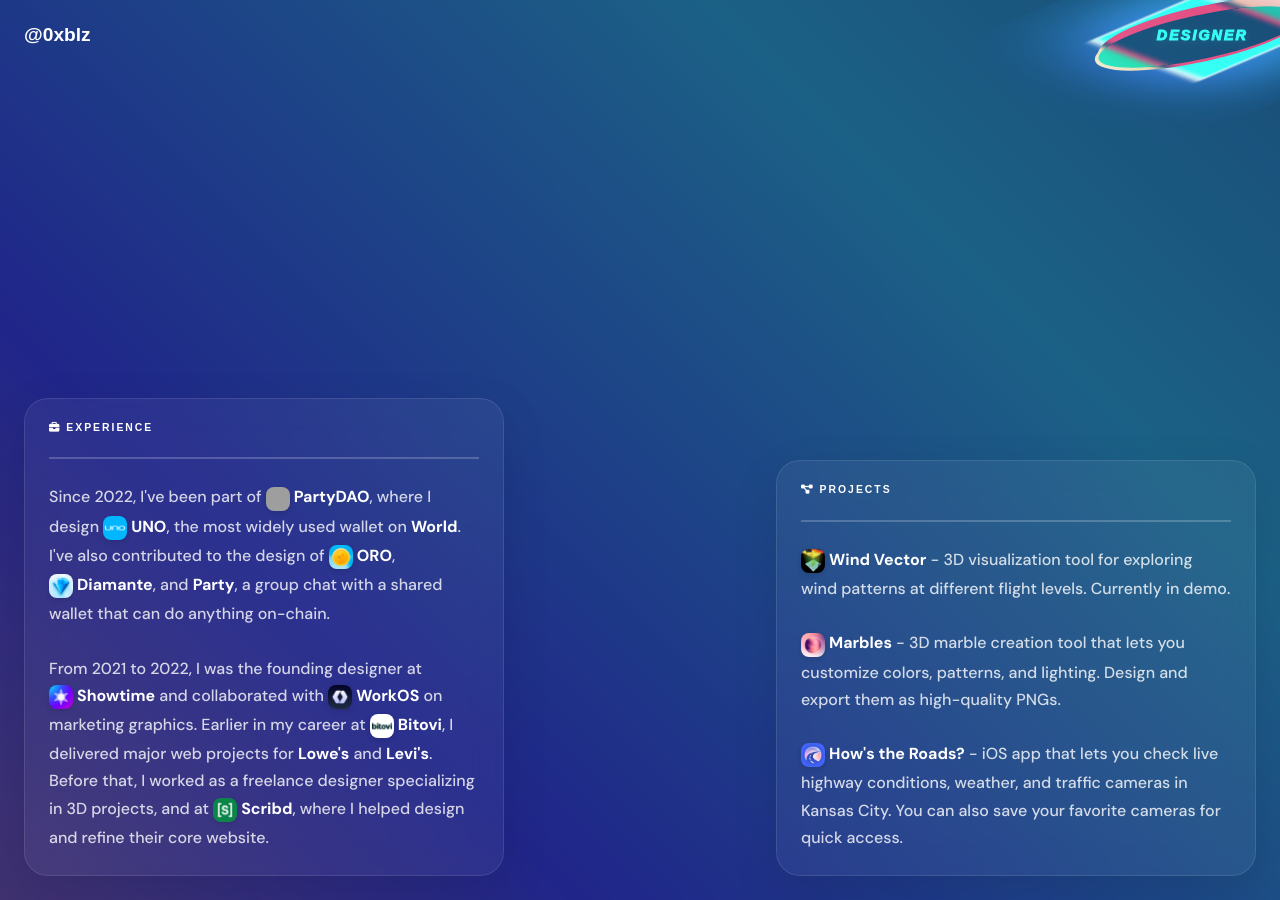
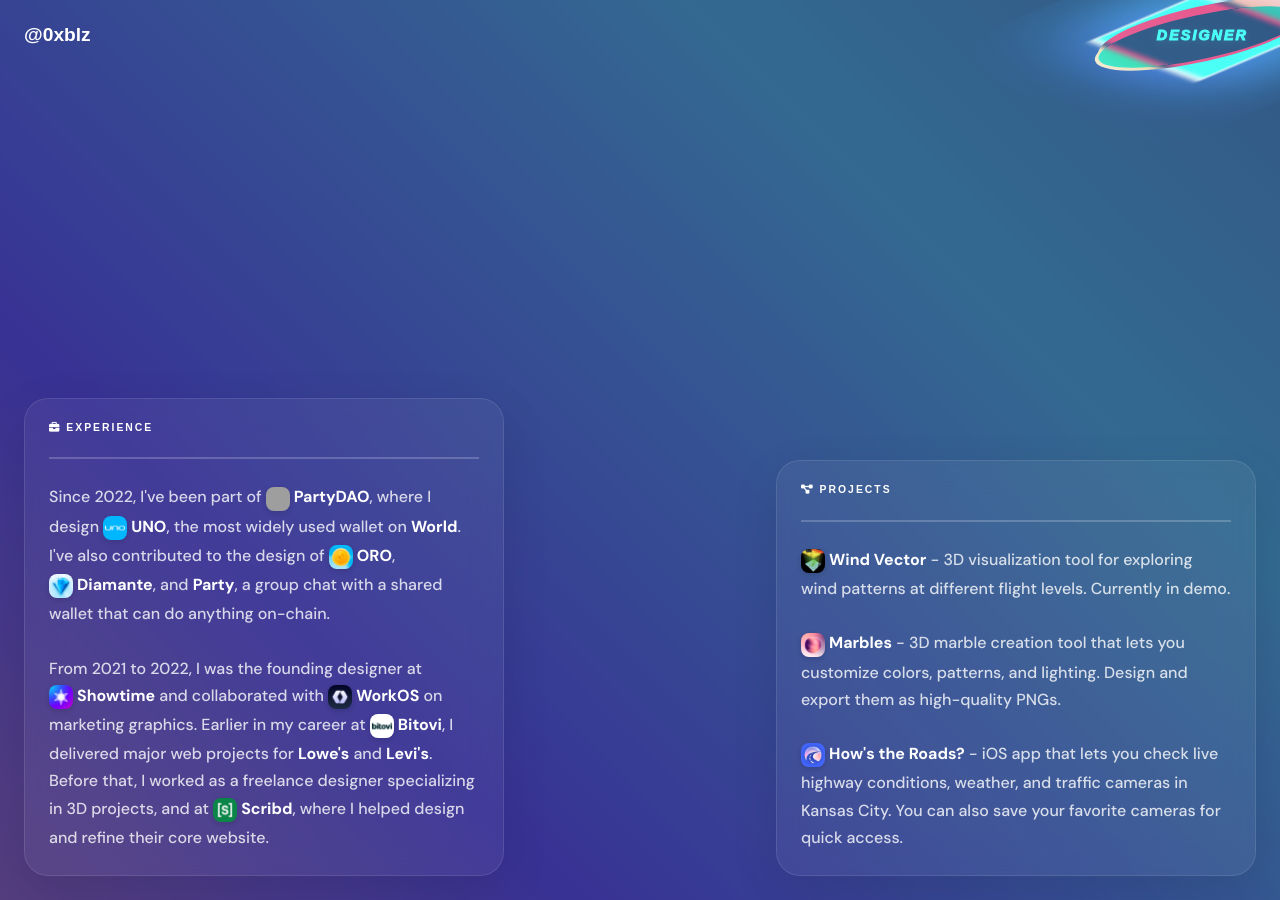
Before and after one commit to 0xblz/blaze-design, a Jekyll site: the page built from index.html, in a window 1280 px wide. Built offline with Jekyll 4.4.1, drawn with Linux system fonts in a browser that asks for light colours; nearby versions of some CDN libraries; some web fonts are replaced; grey boxes are pictures that could not be loaded.

Commit message:
bg color

```diff
--- a/_sass/_variables.scss
+++ b/_sass/_variables.scss
@@ -6,7 +6,7 @@
     --primary-color: #2d1eff;
     --secondary-color: #ff741e;
     --tertiary-color: #1effec;
-    --dark-color: #131d57;
+    --dark-color: #2c2a67;
     --font-primary: 'DM Sans', sans-serif;
     --font-secondary: 'Zen Dots', sans-serif;
     --font-mono: monospace;
```
Also changed, not shown: 3 other files.
